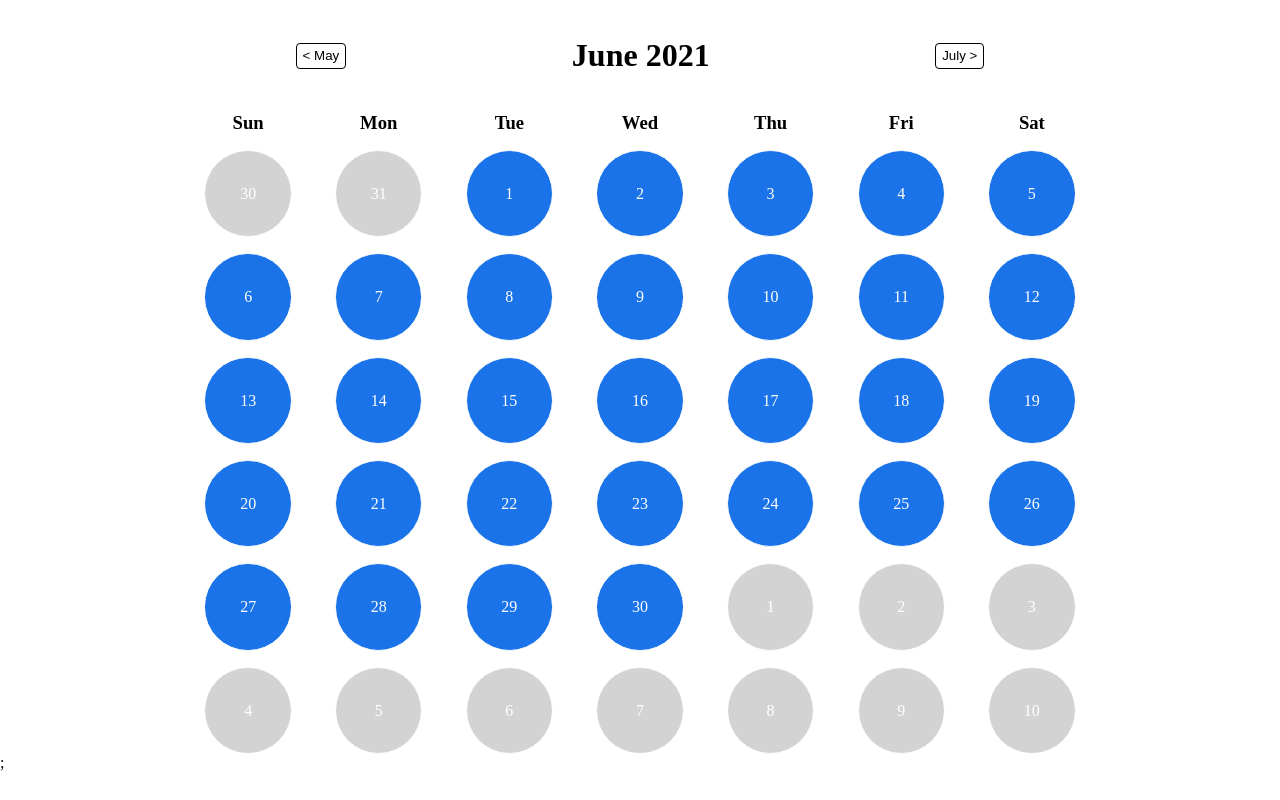
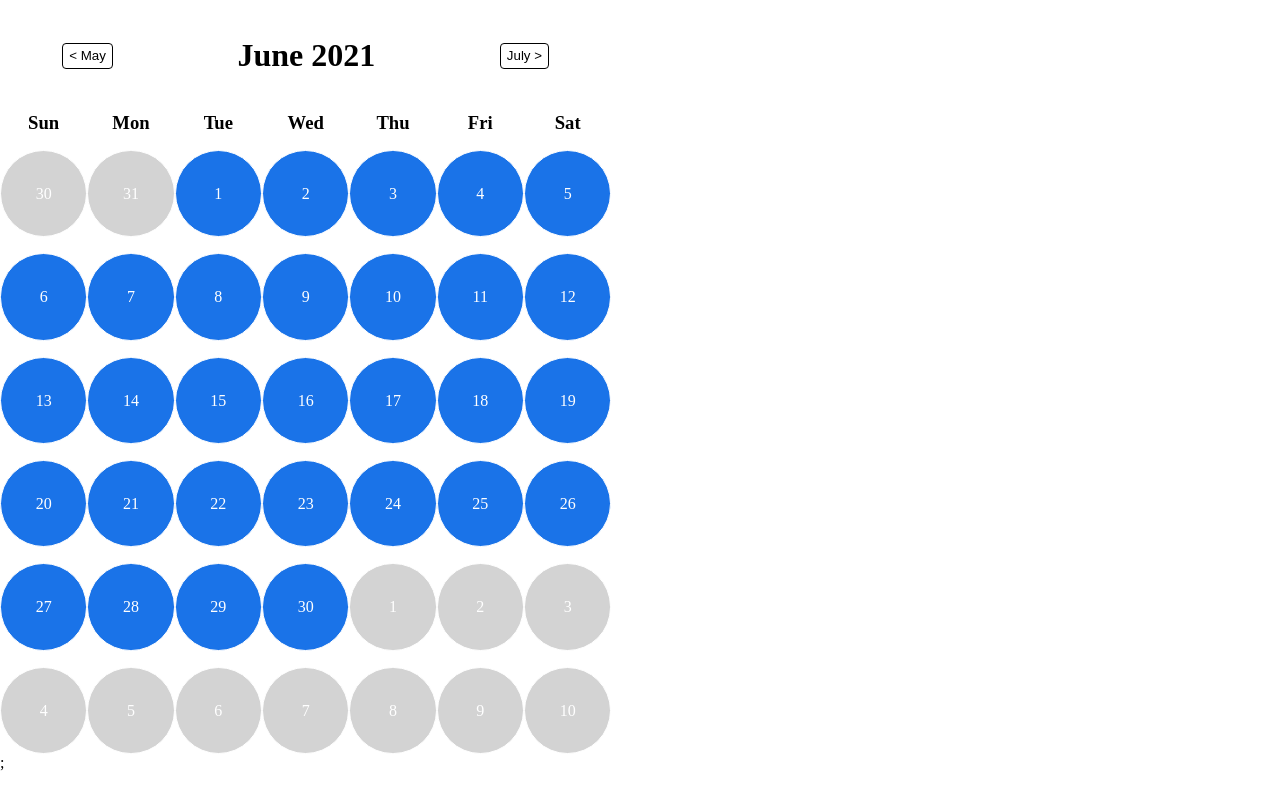
Before and after one commit to ayershov777/availability-picker, a React (Create React App) app in the folder client/: page / in a window 1280 px wide. Built offline with nearby package versions, Linux system fonts and the light colour scheme.

Commit message:
:sparkles: mobile ui layout update

```diff
--- a/client/src/components/Scheduler/Scheduler.tsx
+++ b/client/src/components/Scheduler/Scheduler.tsx
@@ -5,11 +5,17 @@ import { WEEKDAYS } from "../../utils/dateTime";
 
 import SchedulerCell from "./SchedulerCell";
 import MonthPicker from "./MonthPicker";
-import TimeSelectorModal from "../TimeSelector/TimeSelectorModal";
-import { getDates } from "../../redux/selectors";
+import TimeSelector from "../TimeSelector/TimeSelector";
+import { getDates, getSelectedDate } from "../../redux/selectors";
+import useViewport, { Viewport } from "../../hooks/useViewport";
 
-const Container = styled.div`
+const MobileContainer = styled.div`
     padding: 0px calc(100vw/7);
+`;
+
+const DesktopContainer = styled.div`
+    display: grid;
+    grid-template-columns: 1fr 4fr;
 `;
 
 const Grid = styled.div`
@@ -26,11 +32,14 @@ const WeekdayLabel = styled.div`
 
 function Scheduler() {
     const dates = useSelector(getDates);
+    const viewport = useViewport();
+
+    const Container = viewport >= Viewport.SM ? DesktopContainer : MobileContainer;
 
     return (
         <Container>
+            <div>
                 <MonthPicker />
-
                 <Grid>
                     {WEEKDAYS.map((weekday, idx) => (
                         <WeekdayLabel key={`weekday-label-${idx}`}>
@@ -44,8 +53,9 @@ function Scheduler() {
                         />
                     ))}
                 </Grid>
+            </div>
 
-            <TimeSelectorModal />
+            <TimeSelector />
         </Container>
     );
 }
--- a/client/src/components/TimeSelector/TimeSelector.tsx
+++ b/client/src/components/TimeSelector/TimeSelector.tsx
@@ -7,13 +7,11 @@ import SelectedTimeSlots from "./SelectedTimeSlots";
 import TimeSlotsSelector from "./TimeSlotsSelector";
 
 const Container = styled.div`
-    position: absolute;
+    position: relative;
     top: 0;
     bottom: 0;
     left: 0;
     right: -${SCROLLBAR_WIDTH}px;
-    height: 80vh;
-    overflow-y: scroll;
 `;
 
 function TimeSelector() {
--- a/client/src/components/TimeSelector/TimeSlotsSelector.tsx
+++ b/client/src/components/TimeSelector/TimeSlotsSelector.tsx
@@ -13,9 +13,7 @@ const containerHeight = numSlots * slotInterval;
 const Container = styled.div`
     max-height: ${containerHeight}px;
     height: ${containerHeight}px;
-    margin: 0 4px;
-    display: grid;
-    grid-template-columns: 96px auto;
+    margin-top: 16px;
 `;
 
 const Slot = styled.div`
@@ -27,17 +25,6 @@ const Slots = styled.div`
     ${Slot}:nth-child(4n-2) {
         background-color: lightblue;
     }
-    border-right: 1px solid darkgray;
-    border-left: 1px solid darkgray;
-`;
-
-const TimeDisplay = styled.div`
-    height: ${slotHeight}px;
-    text-align: center;
-`;
-
-const TimeDisplayContainer = styled.div`
-    border-left: 1px solid darkgray;
 `;
 
 const Availability = styled.div<CSSProperties>`
@@ -105,21 +92,12 @@ export default function TimeSlotsSelector({ selectedDate }: TimeSlotsSelectorPro
 
     return (
         <Container>
-            <TimeDisplayContainer>
-                {slots.map((slot, idx) => (
-                    <TimeDisplay key={`slot-${idx}`}>
-                        {idx%4 ? undefined : slot.timeDisplay}
-                    </TimeDisplay>
-                ))}
-            </TimeDisplayContainer>
-
             <div onMouseDown={onMouseDown} onTouchStart={onTouchStart}>
                 <Slots>
                     {slots.map((slot, idx) => (
-                        <Slot
-                            key={`slot-${idx}`}
-                            data-idx={idx}
-                        />
+                        <Slot key={`slot-${idx}`} data-idx={idx}>
+                            {idx%4 ? undefined : slot.timeDisplay}
+                        </Slot>
                     ))}
                 </Slots>
                 {availabilities.map((availability, idx) => (
```
Lines whose indentation alone changed are shown as unchanged.
